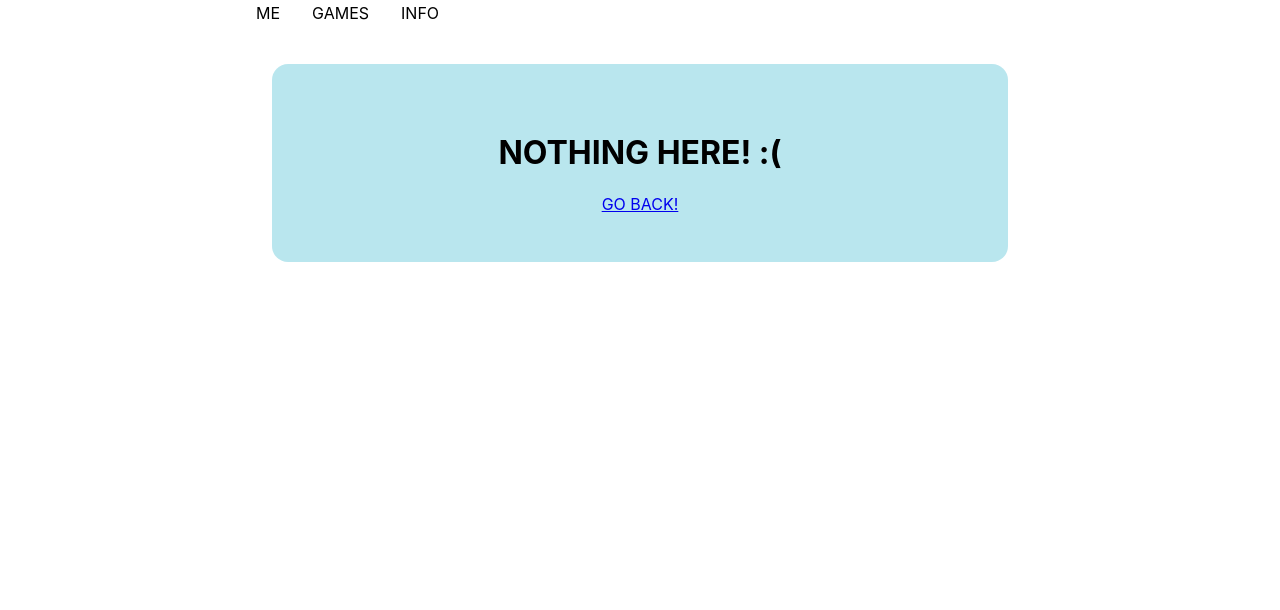
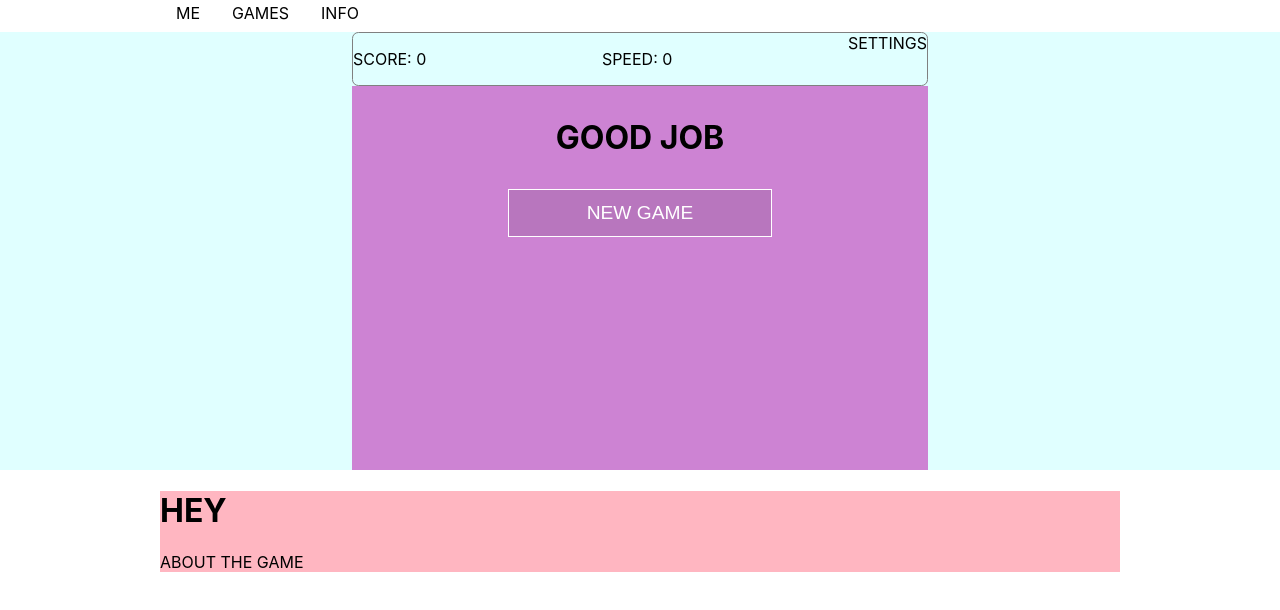
Before and after one commit to kantimam/wordGame-master, a React (Create React App) app in the folder word_game/: page /games/reactiongame in a window 1280 px wide. Shown: the top 610 px of the page. Built offline with nearby package versions, Linux system fonts and the light colour scheme.

Commit message:
minor fixes

```diff
--- a/word_game/src/App.css
+++ b/word_game/src/App.css
@@ -12,10 +12,30 @@
   margin: 0 auto;
   display: flex;
   /* max-width: 40rem; */
-  max-width: 50rem;
+  max-width: 60rem;
   /* justify-content: space-between; */
   padding: 0 !important;
 }
+
+
+/* BASE CLASSES */
+.centerAll{
+  display: flex;
+  align-items: center;
+  align-content: center;
+  justify-content: center;
+}
+.marginAuto{
+  margin: 0 auto;
+}
+.textCenter{
+  text-align: center;
+}
+.mainHover:hover{
+  color: blue;
+}
+/* END BASE CLASSES */
+
 
 .navList>.somePadding{
   list-style: none;
@@ -77,6 +97,9 @@
   transform: translateY(-0.2rem) scale(1.1);
   text-shadow: 0.2rem 0.2rem 0.3rem rgba(100,100,100,0.7);
 }
+.inner{
+  max-width: 60rem;
+}
 
 
 
--- a/word_game/src/App.js
+++ b/word_game/src/App.js
@@ -1,8 +1,8 @@
 import React, { Component } from 'react';
 import {Redirect, Switch, Route} from 'react-router-dom';
 import './App.css';
-/* import WordGame from './components/WordGame.js' */
-/* import Games from './gameContainer/Games.js' */
+import WordGame from './components/WordGame.js'
+import Games from './gameContainer/Games.js'
 import Home from './startpage/Home.js'
 import Stats from './loggedIn/Stats.js'
 import User from './loggedIn/User.js'
@@ -22,9 +22,8 @@ class App extends Component {
             <Route exact path='/main' component={Home}/>
             <Route path='/stats' component={Stats}/>
             <Route path='/user:id' component={User}/>
-            {/* <Route path='/games' component={Games}/> */}
-            {/* <Route path='/wordgame' component={WordMemory}/>
-            <Route path='/reactiongame' component={ReactionGame}/>
+            <Route path='/games' component={Games}/>
+            {/* <Route path='/reactiongame' component={ReactionGame}/>
             <Route path='/numGame' component={NumGame}/> */}
             <Route component={RouteUndef}/>
           </Switch>
--- /dev/null
+++ b/word_game/src/clickFast/ReactionClick.js
@@ -0,0 +1,20 @@
+import React, { Component } from 'react'
+import './clickFast.css'
+
+export default class ReactionClick extends Component {
+    constructor(props) {
+        super(props)
+
+        this.state = {
+
+        }
+    }
+
+    render() {
+        return (
+            <div className={'clickFastComp centerAll'}>
+                <div className={'clickDisplay'}>DISPLAY</div>
+            </div>
+        )
+    }
+}
--- /dev/null
+++ b/word_game/src/clickFast/clickFast.css
@@ -0,0 +1,7 @@
+.clickFastComp{
+    background-color: lightslategray;
+    min-height: 24rem;
+}
+.clickDisplay{
+
+}
--- a/word_game/src/components/wordGame.css
+++ b/word_game/src/components/wordGame.css
@@ -184,7 +184,7 @@ h1{
     border:none;
     text-align: center;
     appearance: none;
-    font-size:4rem;
+    font-size:3rem;
     width: 100%;
 }
 #numGameDisp>form>input[type="number"]{
--- /dev/null
+++ b/word_game/src/gameContainer/Games.js
@@ -0,0 +1,29 @@
+import React from 'react'
+import WordGame from '../components/WordGame.js'
+import ReactionGame from '../reactionGame/ReactionGame.js'
+import ReactionClick from '../clickFast/ReactionClick'
+import NumGame from '../numberMem/NumGame.js'
+import {Switch, Route} from 'react-router-dom';
+import './games.css'
+
+
+const Games = () => {
+    return (
+        <div className={'gamesContainer'}>
+                <main>
+                <Switch>
+                    <Route path='/games/wordgame' component={WordGame}/>
+                    <Route path='/games/numgame' component={NumGame}/>
+                    <Route path='/games/reactiongame' component={ReactionGame}/>
+                    <Route path='/games/reactionclick' component={ReactionClick}/>
+                </Switch>
+                </main>
+                <div id={'desc'} className={'inner'}>
+                    <h1>HEY</h1>
+                    <p>ABOUT THE GAME</p>
+                </div>
+            </div>
+    )
+}
+
+export default Games
--- /dev/null
+++ b/word_game/src/gameContainer/games.css
@@ -0,0 +1,14 @@
+.gamesContainer{
+    padding-top: 2rem;
+}
+.gamesContainer>main{
+    background-color: lightcyan;
+
+}
+.gamesContainer>#desc{
+    background-color: lightpink;
+    margin: 0 auto;
+}
+.gamesContainer>#desc>h1{
+    text-align: left;
+}
--- a/word_game/src/numberMem/NumGameDisp.js
+++ b/word_game/src/numberMem/NumGameDisp.js
@@ -9,7 +9,7 @@ export default class componentName extends Component {
       this.state = {
          number: "",
          showNum: 0,
-         numberEntered: "2"
+         numberEntered: ""
       }
     }
 
@@ -20,7 +20,7 @@ export default class componentName extends Component {
     console.log('did submit')
     if(!this.state.showNum){
         let newNum=lastRound+''+Math.floor(Math.random()*10)
-        this.setState({number:newNum,showNum:1}/* ,()=>this.showNum(822000) */)
+        this.setState({number:newNum,showNum:1,numberEntered:''}/* ,()=>this.showNum(822000) */)
     }
   }
   showNum=(time)=>{
@@ -38,7 +38,7 @@ export default class componentName extends Component {
               time={8}/* time in seconds */>
             </ProgressBar>
         </div>:
-        <form onSubmit={()=>this.startRound(this.state.number)} className={'centerAll'}>
+        <form onSubmit={()=>this.startRound(this.state.number)} className={'marginAuto'}>
           <input
             value={this.state.numberEntered}
             onChange={(event)=>this.setState({numberEntered:event.target.value})}
--- a/word_game/src/reactionGame/PreGame.js
+++ b/word_game/src/reactionGame/PreGame.js
@@ -4,7 +4,7 @@ export default (props) => {
   return (
     <div>
       <h1 style={{margin: '0',padding: '2rem 0'}}>GOOD JOB</h1>
-      <button className={'centerAll roundedButton hoverPush'} onClick={props.startGame}>NEW GAME</button>
+      <button className={'marginAuto roundedButton hoverPush'} onClick={props.startGame}>NEW GAME</button>
     </div>
   )
 }
--- a/word_game/src/reactionGame/ReactionGame.js
+++ b/word_game/src/reactionGame/ReactionGame.js
@@ -95,7 +95,7 @@ export default class componentName extends Component {
   }
   render() {
     return (
-      <div className={'centerAll maxWidth36 overflowHidden'}>
+      <div className={'marginAuto maxWidth36 overflowHidden'}>
         <GameUi score={this.state.score} speed={this.state.speed}></GameUi>
         <div id='reactionGame' className={'minHeight24 overflowHidden'}>
           {!this.state.gameRunning && <PreGame startGame={this.startGame}/>}
--- a/word_game/src/reactionGame/reactionGame.css
+++ b/word_game/src/reactionGame/reactionGame.css
@@ -34,7 +34,7 @@
     position: relative;
     background-color: rgba(200,100,200,0.8)
 }
-.centerAll{
+.marginAuto{
     display: block;
     margin: 0 auto;
 }
```
